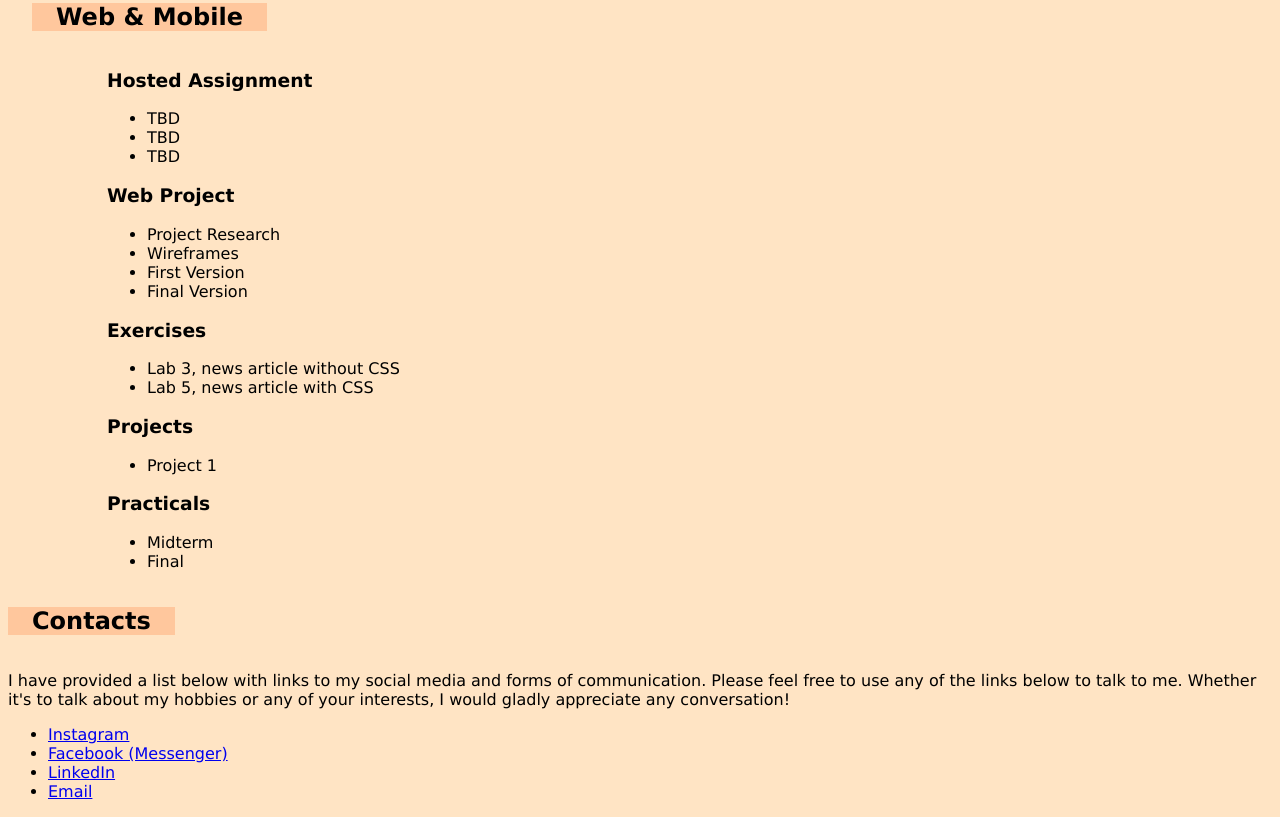
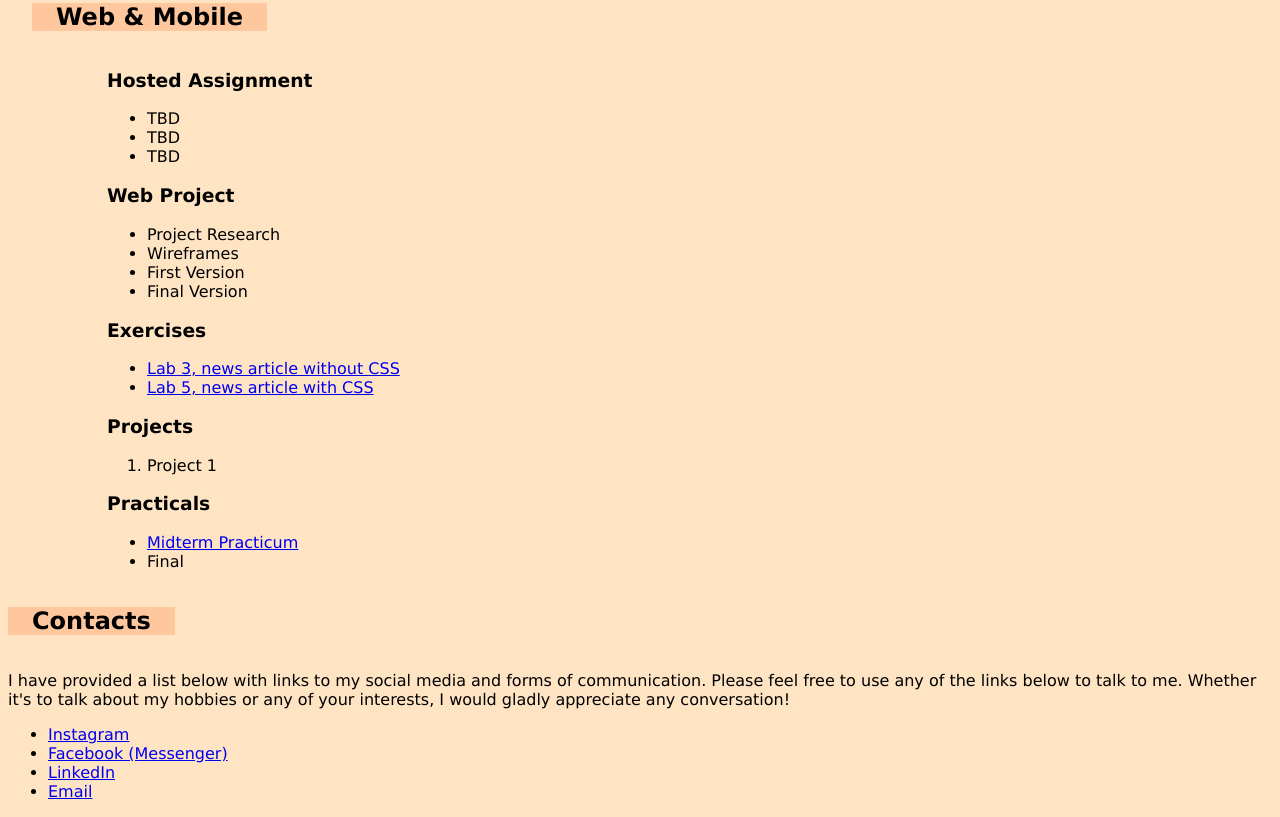
Before and after one commit to Mason-Zeng/Mason-Zeng.github.io, a plain HTML site: page index.html in a window 1280 px wide. Shown: the part 1393-2210 px from the top of the page. Drawn offline with Linux system fonts and the light colour scheme.

Commit message:
changed home page nav to solace

```diff
--- a/index.html
+++ b/index.html
@@ -9,6 +9,7 @@
 <body>
     <header>
         <nav>
+                <a href="http://solace.ist.rit.edu/~mz1498/iste140/">Home</a>
                 <a href="#about">About Me</a>
                 <a href="#hometown">My Hometown</a>
                 <a href="#college">My Major and Classes</a>
@@ -16,7 +17,7 @@
                 <a href="#web">Web & Mobile</a>
                 <a href="#contacts">Contacts</a>
         </nav>
-        <h1>Hi! I am Mason Zeng</h1>
+        <h1 id="home">Hi! I am Mason Zeng</h1>
     </header>
     <main>
         <article id = "about">
@@ -145,16 +146,16 @@
                 </ul>
                 <h3>Exercises</h3>
                 <ul>
-                    <li>Lab 3, news article without CSS</li>
-                    <li>Lab 5,  news article with CSS</li>
+                    <li><a href="http://solace.ist.rit.edu/~mz1498/iste140/exercises/newsarticle/">Lab 3, news article without CSS</a></li>
+                    <li><a href="http://solace.ist.rit.edu/~mz1498/iste140/exercises/newsarticle-css/">Lab 5, news article with CSS</a></li>
                 </ul>
                 <h3>Projects</h3>
-                <ul>
+                <ol>
                     <li>Project 1</li>
-                </ul>
+                </ol>
                 <h3>Practicals</h3>
                 <ul>
-                    <li>Midterm</li>
+                    <li><a href="http://solace.ist.rit.edu/~mz1498/iste140/midterm2235/">Midterm Practicum</a></li>
                     <li>Final</li>
                 </ul>
             </div>
```
